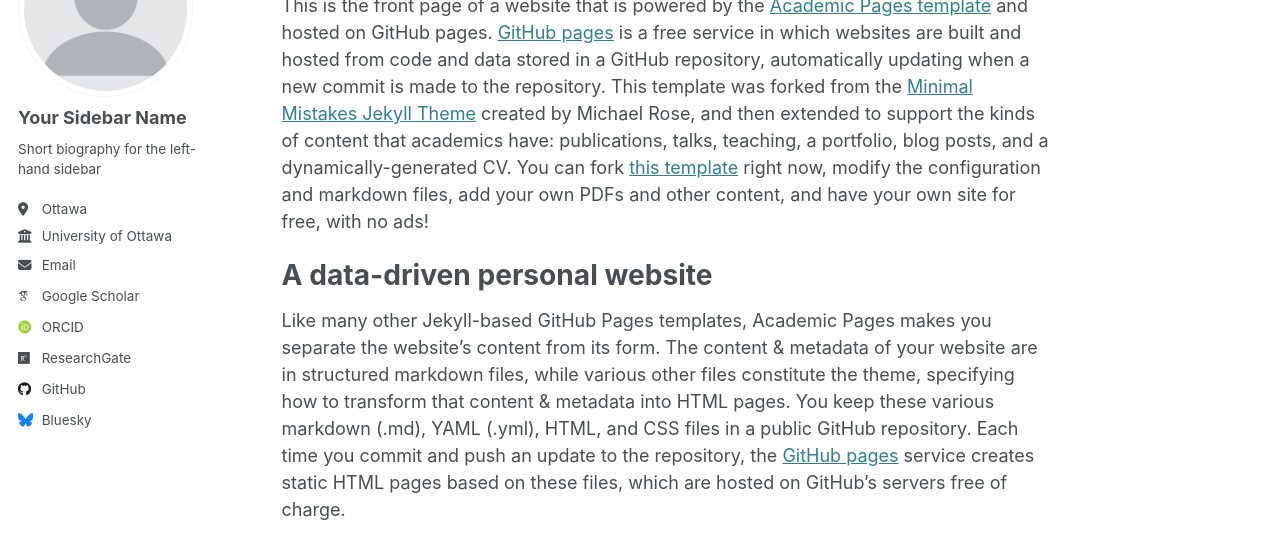
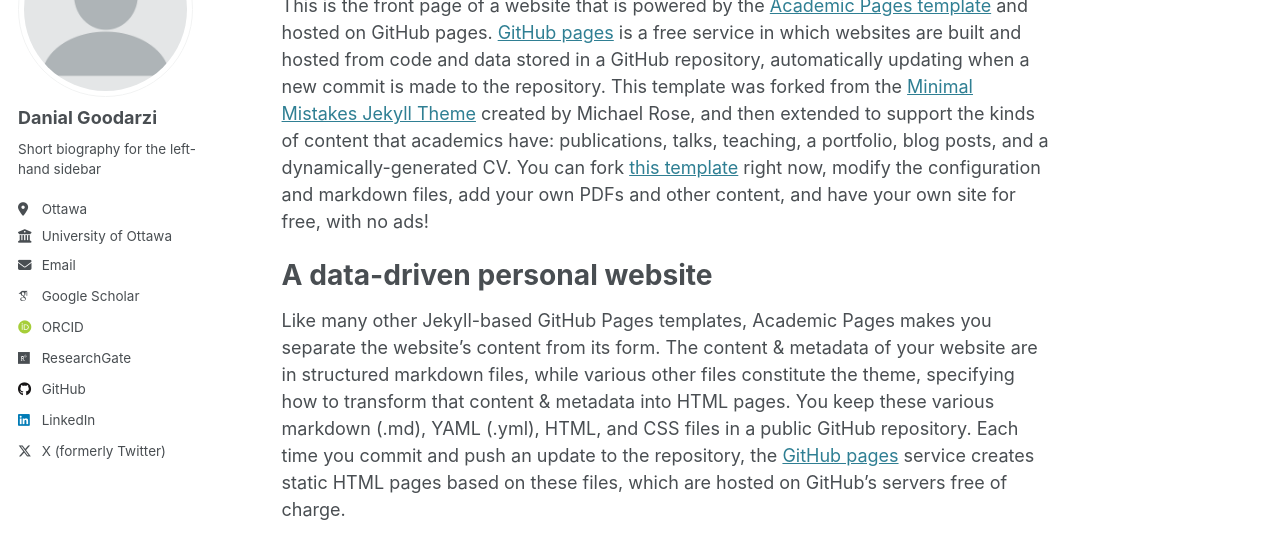
Before and after one commit to HydroCFD/HydroCFD.github.io, a Jekyll site: the page built from _pages/about.md, in a window 1280 px wide. Shown: the part 177-725 px from the top of the page. Built offline with Jekyll 4.4.1, drawn with Linux system fonts in a browser that asks for light colours; some web fonts are replaced; some of the changed lines change nothing that is shown.

Commit message:
Update _config.yml

```diff
--- a/_config.yml
+++ b/_config.yml
@@ -23,7 +23,7 @@
 author:
   # Biographic information
   avatar: "profile.png"
-  name: "Your Sidebar Name"
+  name: "Danial Goodarzi"
   pronouns: # example: "she/her"
   bio: "Short biography for the left-hand sidebar"
   location: "Ottawa"
@@ -50,7 +50,7 @@
   stackoverflow: # User number or user number and name (i.e., use "1" or "1/jeff-atwood")
 
   # Social media
-  bluesky: "bsky.app" # Replace this with you Bluesky username
+  bluesky: # Replace this with you Bluesky username
   facebook: # Username
   flickr: # Username
   foursquare: # Username
@@ -59,7 +59,7 @@
   keybase: # Username
   instagram: # Username
   lastfm: # Username
-  linkedin: # Username
+  linkedin: "https://www.linkedin.com/in/danial-goodarzi-59243a99/" # Username
   mastodon: # URL
   medium: # URL
   pinterest: # Username
@@ -67,7 +67,7 @@
   steam: # Username
   telegram: # URL
   tumblr: # Username
-  twitter: # Username for X / Twitter
+  twitter: "https://x.com/Danial_Goodarzi" # Username for X / Twitter
   vine: # Username
   weibo: # Username
   wikipedia: # Username
```
